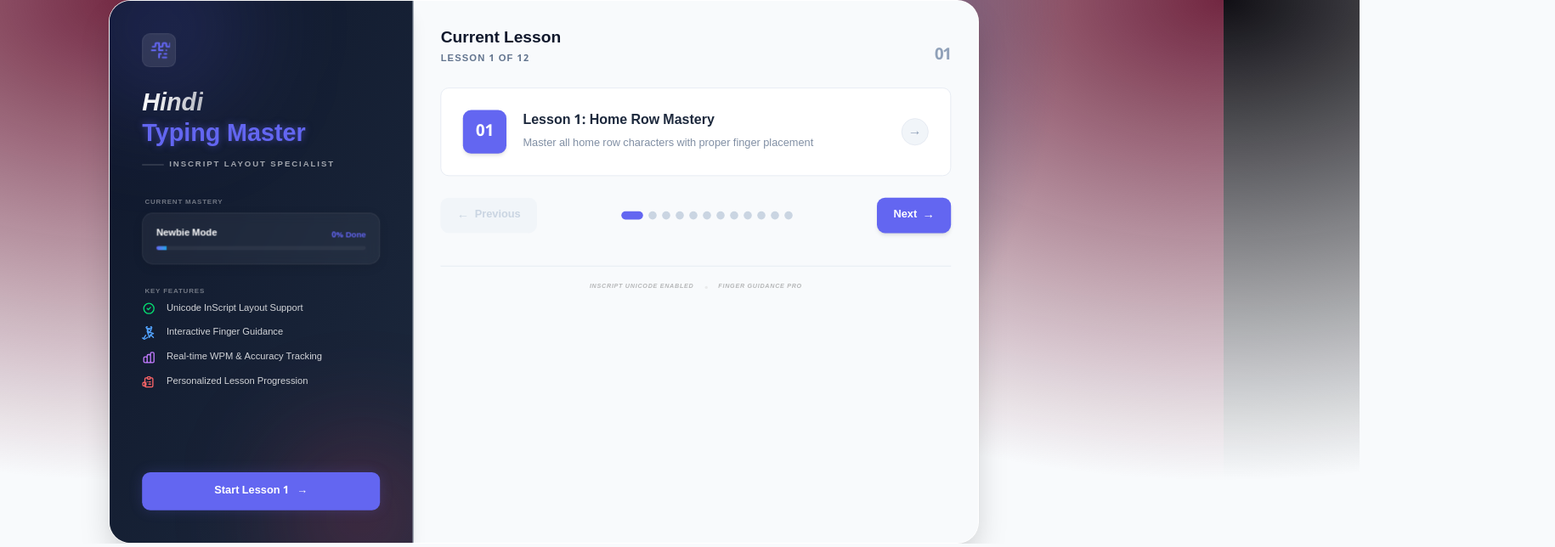
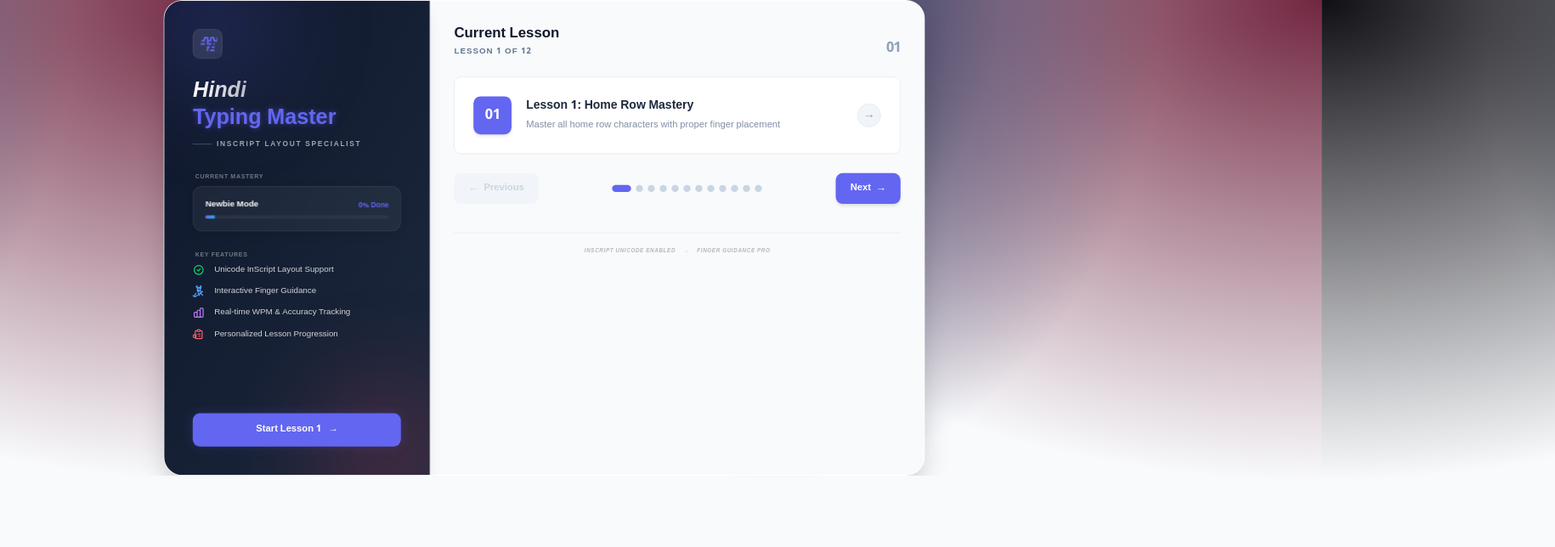
Before and after one commit to jangir-rishbh/hindi-typing-master, a Next.js app: page / in a window 1280 px wide. Shown: the top 644 px of the page at 85% size, 1830 px wide, since content can reach past the window. Built offline with nearby package versions, Linux system fonts and the light colour scheme.

Commit message:
page ko chhota kiya

```diff
--- a/app/globals.css
+++ b/app/globals.css
@@ -40,10 +40,10 @@ html, body {
 
 /* Global transform-based scale fix */
 html {
-  transform: scale(0.8);
+  transform: scale(0.7);
   transform-origin: 0 0;
-  width: 125%; /* 100 / 0.8 */
-  height: 125%; /* 100 / 0.8 */
+  width: 143%; /* 100 / 0.7 */
+  height: 143%; /* 100 / 0.7 */
 }
 
 body {
```
